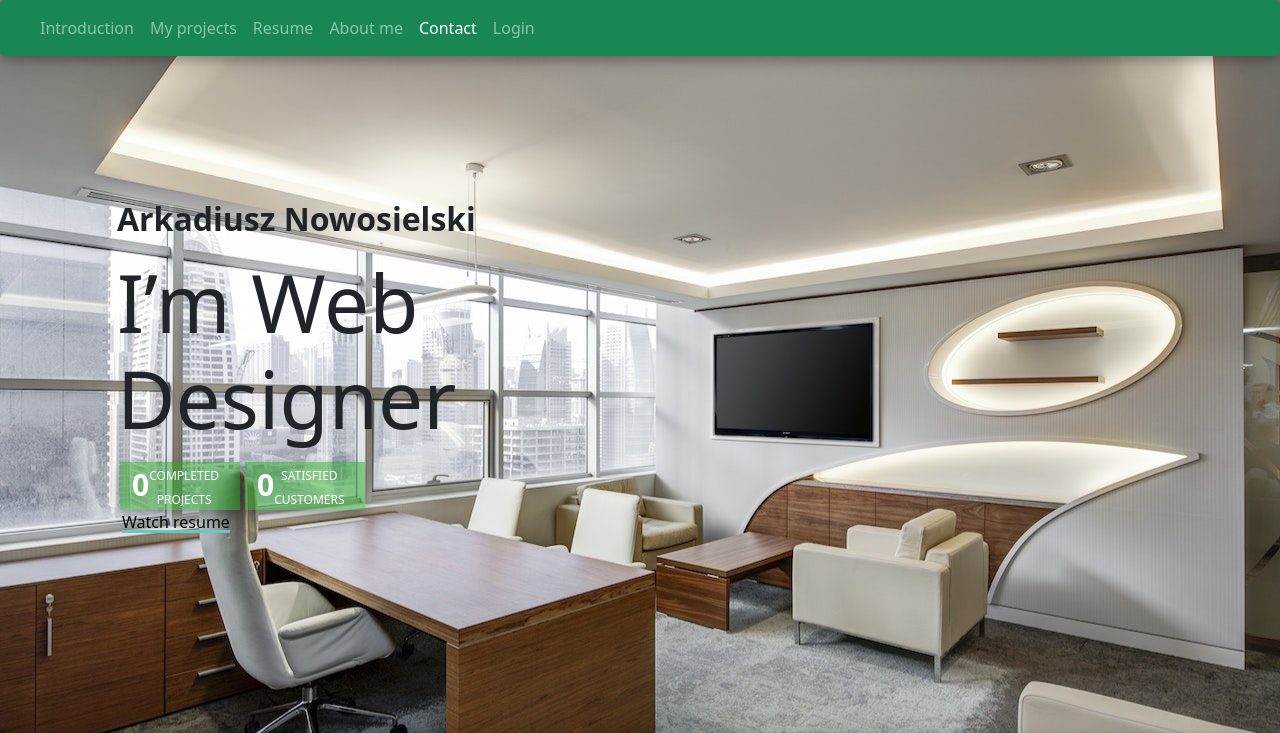
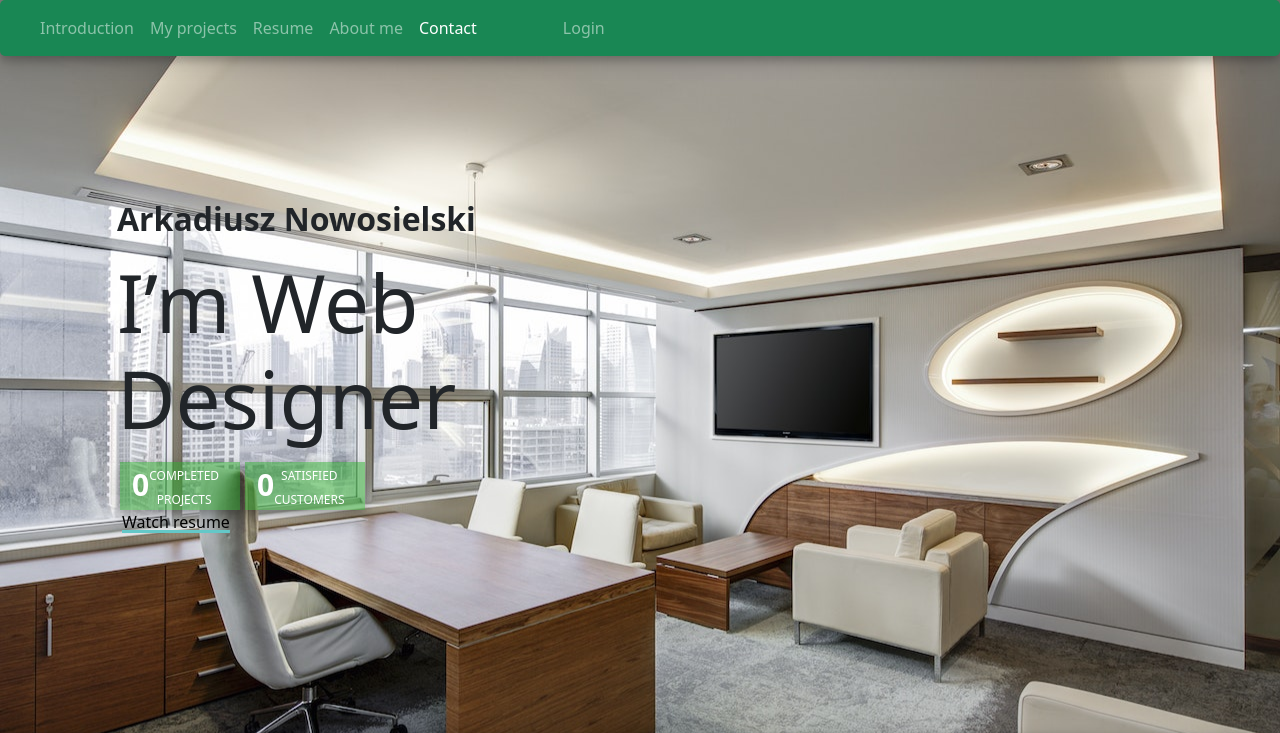
Before and after one commit to Hypytysz/farwardness, a Django app: page / in a window 1280 px wide. Shown: the top 733 px of the page. Run offline with Django 4.2, Linux system fonts and the light colour scheme; some libraries are stand-ins or nearby versions.

Commit message:
Login position change

```diff
--- a/templates/accounts/homepage.html
+++ b/templates/accounts/homepage.html
@@ -36,7 +36,7 @@
         <a class="nav-link" href="#section5">Contact</a>
       </li>
 
-            <li class="nav-item">
+            <li class="nav-item" style="position: relative;left: 70px">
         <a class="nav-link" href="{% url 'login' %}">Login</a>
       </li>
     </ul>
```
